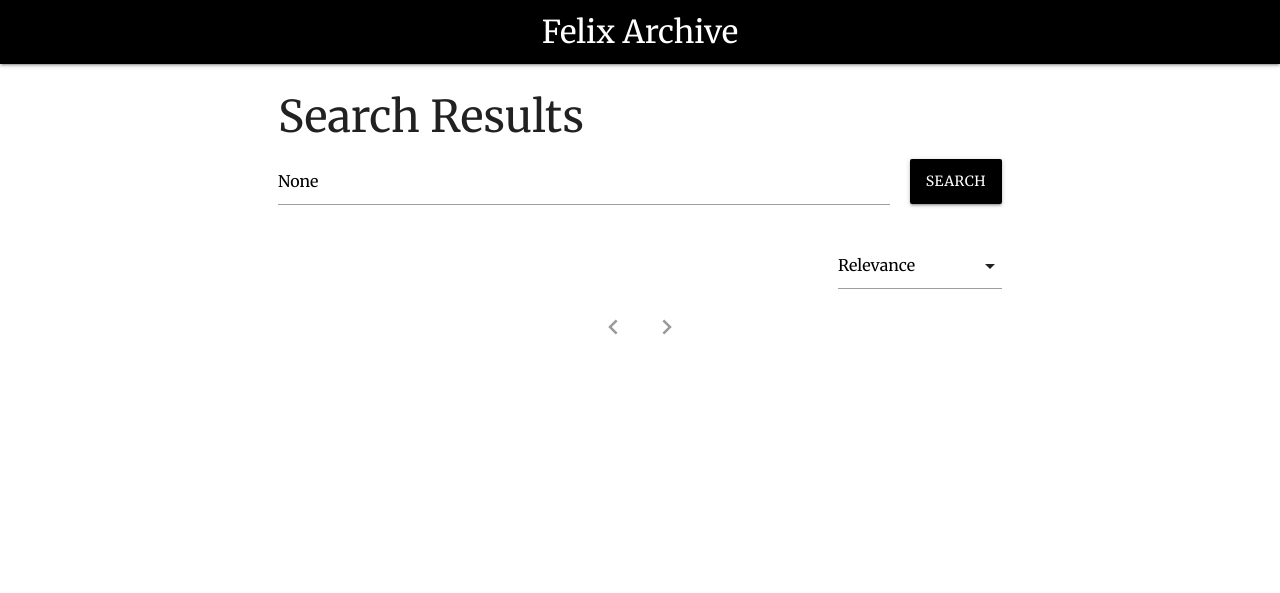
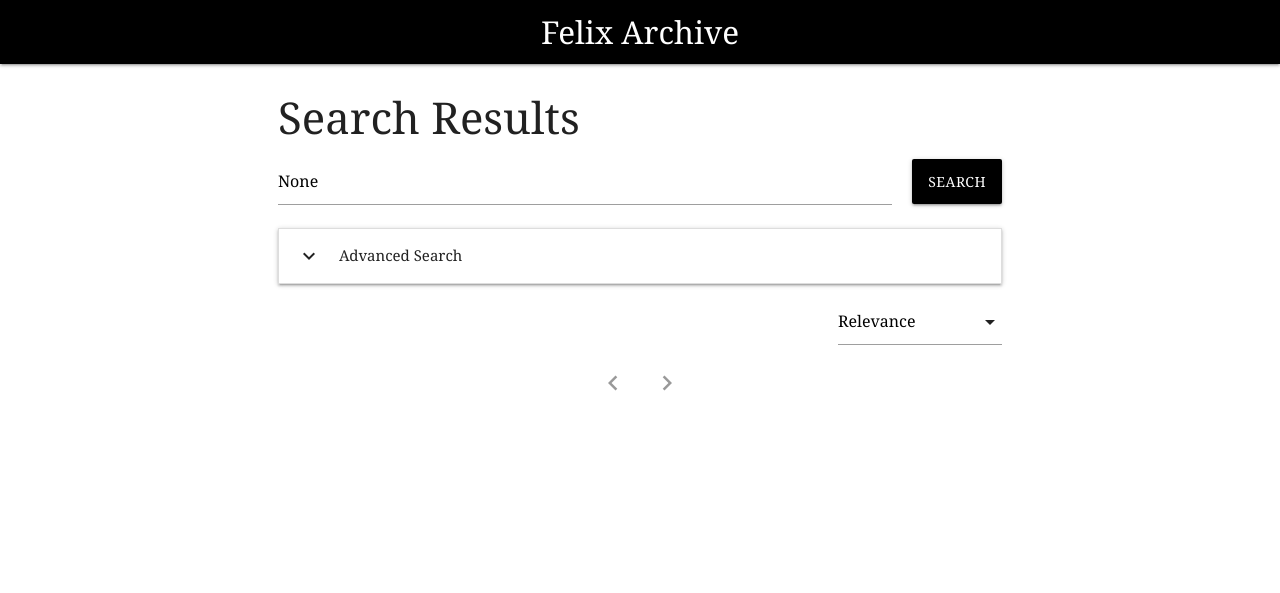
Before and after one commit to FelixOnline/FelixArchive, a Flask app: page /search in a window 1280 px wide. Shown: the top 593 px of the page. Run offline with Flask 2, Linux system fonts and the light colour scheme; data that the repository does not hold is empty; some libraries are stand-ins or nearby versions.

Commit message:
Date filtering - python naming conflict yet to be resolved

```diff
--- a/index.py
+++ b/index.py
@@ -4,6 +4,7 @@ import requests
 from collections import OrderedDict
 from typing import *
 from datetime import datetime
+from dateutil import parser
 import math
 
 app = Flask(__name__)
@@ -11,7 +12,7 @@ app = Flask(__name__)
 DEFAULT_RESULTS_PER_PAGE = 20
 # TODO: responsive this
 DEFAULT_MAX_PAGE_BUTTONS = 8
-
+FIRST_ISSUE_DATE = "1949-12-09T00:00:00Z"
 
 @app.route('/')
 def index():
@@ -23,12 +24,19 @@ def search():
     keyword = request.args.get('q', type=str)
     page = request.args.get('p', 1, type=int)
     sort = request.args.get('sort', "score desc", type=str)
+    from_date = request.args.get('from', FIRST_ISSUE_DATE, type=str)
+    until_date = request.args.get('until', datetime.today().isoformat(timespec='seconds'), type=str)
+
+    from_date = parser.parse(from_date, ignoretz=True).isoformat(timespec='seconds') + "Z"
+    until_date = parser.parse(until_date, ignoretz=True).isoformat(timespec='seconds') + "Z"
 
     results_per_page = DEFAULT_RESULTS_PER_PAGE
     solr_query = {'defType': 'dismax',
 
                   'q': keyword,
                   'qf': 'content',
+
+                  'fq': f'date:[{from_date} TO {until_date}]',
 
                   'rows': results_per_page,
                   'start': (page - 1) * results_per_page,
@@ -71,7 +79,9 @@ def build_result(solr_response: OrderedDict) -> List[dict]:
 def build_paginator(results_per_page: int, total_results: int, args):
     q = args.get('q', type=str)
     cur_p = args.get('p', 1, type=int)
-    sort = request.args.get('sort', "score desc", type=str)
+    sort = request.args.get('sort', type=str)
+    from_date = request.args.get('from', type=str)
+    until_date = request.args.get('until', type=str)
 
     total_pages = math.ceil(total_results / results_per_page)
     left_most = math.floor((cur_p - 1) / DEFAULT_MAX_PAGE_BUTTONS) * DEFAULT_MAX_PAGE_BUTTONS + 1
@@ -82,21 +92,21 @@ def build_paginator(results_per_page: int, total_results: int, args):
     else:
         paginator['left'] = \
             '<li class="waves-effect"><a href="{}"><i class="material-icons">chevron_left</i></a></li>'. \
-                format(url_for('search', q=q, sort=sort, p=cur_p - 1))
+                format(url_for('search', q=q, from_=from_date, until=until_date, sort=sort, p=cur_p - 1))
 
     paginator['page_buttons'] = []
     for i in range(left_most, min(total_pages + 1, left_most + DEFAULT_MAX_PAGE_BUTTONS)):
-        page_url = url_for('search', q=q, sort=sort, p=i)
+        page_url = url_for('search', q=q, from_=from_date, until=until_date, sort=sort, p=i)
         if i == cur_p:
-            paginator['page_buttons'].append('<li class="active black"><a href="{}">{}</a></li>'.format(page_url, i))
+            paginator['page_buttons'].append(f'<li class="active black"><a href="{page_url}">{i}</a></li>')
         else:
             paginator['page_buttons'].append(
-                '<li class="waves-effect black"><a href="{}">{}</a></li>'.format(page_url, i))
+                f'<li class="waves-effect black"><a href="{page_url}">{i}</a></li>')
 
     if cur_p == total_pages or total_pages == 0:
         paginator['right'] = '<li class="disabled"><a><i class="material-icons">chevron_right</i></a></li>'
     else:
         paginator['right'] = \
             '<li class="waves-effect"><a href="{}"><i class="material-icons">chevron_right</i></a></li>'. \
-                format(url_for('search', q=q, sort=sort, p=cur_p + 1))
+                format(url_for('search', q=q, from_=from_date, until=until_date,sort=sort,  p=cur_p + 1))
     return paginator
--- a/static/style.css
+++ b/static/style.css
@@ -64,3 +64,27 @@ textarea {
 ul.dropdown-content.select-dropdown li span {
     color: #000; /* no need for !important :) */
 }
+
+/* Datepicker colour overrides */
+.datepicker-date-display {
+  background-color: #000;
+}
+
+.datepicker-cancel,
+.datepicker-clear,
+.datepicker-today,
+.datepicker-done {
+  color:#000;
+}
+
+.datepicker-day-button:focus {
+  background-color: #9e9e9e;
+}
+
+.datepicker-table td.is-selected {
+  background-color: #000;
+}
+
+.datepicker-table td.is-today {
+  color: #757575;
+}
--- a/templates/result.html
+++ b/templates/result.html
@@ -8,7 +8,7 @@
 
   <!-- CSS  -->
   <link href="https://fonts.googleapis.com/icon?family=Material+Icons" rel="stylesheet">
-  <link href="https://fonts.googleapis.com/css2?family=Merriweather:wght@400;900&display=swap" rel="stylesheet">
+  <link href="https://fonts.googleapis.com/css2?family=EB+Garamond:wght@500;700&display=swap" rel="stylesheet">
   <link href="{{ url_for('static',filename='materialize.min.css') }}" type="text/css" rel="stylesheet"
         media="screen,projection"/>
   <link href="{{ url_for('static',filename='style.css') }}" type="text/css" rel="stylesheet" media="screen,projection"/>
@@ -37,8 +37,29 @@
             </div>
           </div>
         </form>
+        <ul class="collapsible">
+          <li>
+            <div class="collapsible-header"><i class="material-icons">expand_more</i>Advanced Search</div>
+            <div class="collapsible-body">
+              <div class="row">
+                <div class="col s3">
+                  <label for="from_date">From</label>
+                  <input id="from_date" type="text" class="datepicker" name="from" form="search_form">
+                </div>
+                <div class="col s3">
+                  <label for="until_date">To</label>
+                  <input id="until_date" type="text" class="datepicker" name="until" form="search_form">
+                </div>
+                <button class="col s1 btn white waves-effect waves-light" id="reset-date"
+                        style="position: relative; top: 2rem">
+                  <span class="black-text">Reset</span>
+                </button>
+              </div>
+            </div>
+          </li>
+        </ul>
         <div class="row" style="margin-bottom: 0;">
-          <div class="input-field col s6 offset-s6 m3 offset-m9" style="margin-bottom: 0">
+          <div class="col s6 offset-s6 m3 offset-m9" style="margin-bottom: 0">
             <label for="sort_by" style="display: none">Sort By</label>
             <select name="sort" id="sort_by" form="search_form">
               <option value="score desc" {% if request.args.get('sort') == 'score desc' %} selected {% endif %}>Relevance</option>
@@ -52,7 +73,8 @@
           <div class="section">
             <div class="row" style="margin-bottom: 5px;">
               <div class="col s6">
-                <a href="{{ result.link }}"><span style="font-size: 1.64rem;line-height: 110%;margin: 1.0933333333rem 0 0.656rem 0;color: #000000">Issue {{ result.issue }}</span></a>
+                <a href="{{ result.link }}"><span
+                        style="font-size: 1.64rem;line-height: 110%;margin: 1.0933333333rem 0 0.656rem 0;color: #000000">Issue {{ result.issue }}</span></a>
               </div>
               <div class="col s6 right-align">
                 <span>{{ result.date }}</span>
@@ -94,7 +116,7 @@
           felix@uk.ac.imperial
           <span class="grey-text darken-2">
               (swap the domain endianness)
-            </span>
+          </span>
         </p>
       </div>
     </div>
@@ -105,6 +127,12 @@
 <!--  Scripts-->
 <script src="https://code.jquery.com/jquery-2.1.1.min.js"></script>
 <script src="{{ url_for('static',filename='materialize.min.js') }}"></script>
+<script>
+  const firstIssueDate = new Date("1949-12-09");
+  const today = new Date();
+  const defaultFromDate = {% if request.args.get('from') is not none %} new Date("{{ request.args.get('from') }}") {% else %} firstIssueDate {% endif %}
+  const defaultUntilDate = {% if request.args.get('until') is not none %} new Date("{{ request.args.get('until') }}") {% else %} today {% endif %}
+</script>
 <script src="{{ url_for('static',filename='init.js') }}"></script>
 </body>
 
```
Also changed, not shown: static/init.js (+39 -7 lines).
